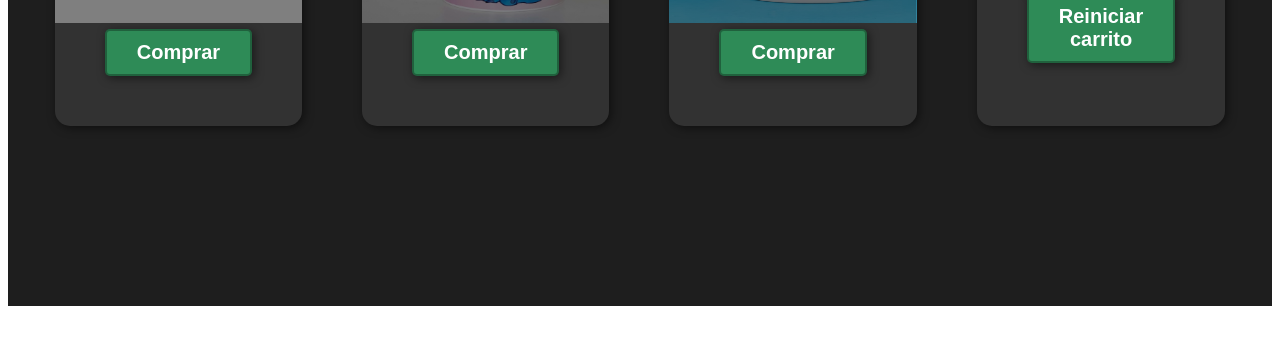
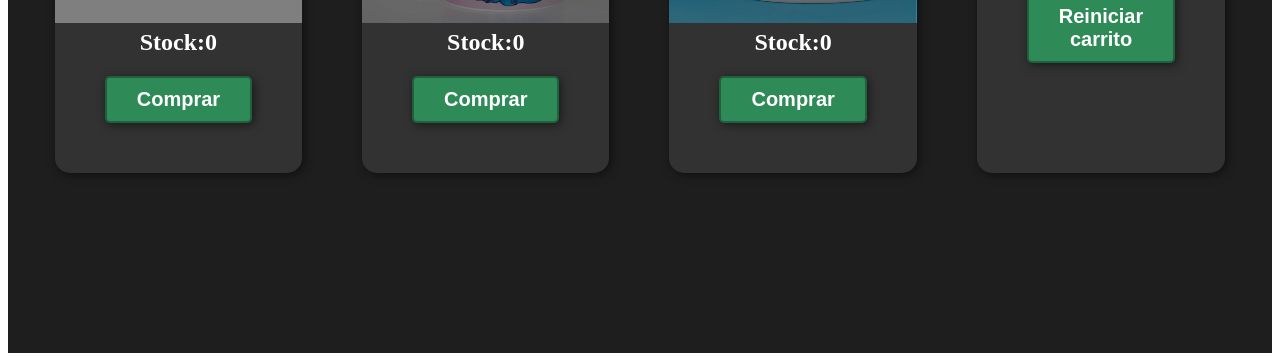
Before and after one commit to RokaFLG/Femina-V2, a plain HTML site: page index.html in a window 1280 px wide. Shown: the part 442-803 px from the top of the page. Drawn offline with Linux system fonts and the light colour scheme.

Commit message:
Agregando Stock a los productos

```diff
--- a/app.js
+++ b/app.js
@@ -101,3 +101,4 @@ function reiniciar(){
     console.log("------------------------------");
 
 }
+console.log(document.getElementById("stock").value)
--- a/index.html
+++ b/index.html
@@ -15,14 +15,17 @@
             <div class="programas">
                 <div class="carta">
                     <h3>Taza Magica</h3>
+                    <h1 id="stock">Stock:0</h1>
                         <button onclick="seleccionCarrito(0)">Comprar</button>
                 </div>
                 <div class="carta">
                     <h3>Taza con Dibujo</h3>
+                    <h1 id="stock">Stock:0</h1>
                         <button onclick="seleccionCarrito(1)">Comprar</button>
                 </div>
                 <div class="carta">
                     <h3>Taza con foto</h3>
+                    <h1 id="stock">Stock:0</h1>
                         <button onclick="seleccionCarrito(2)" >Comprar</button>
                 </div>
                 <div class="carta">
```
